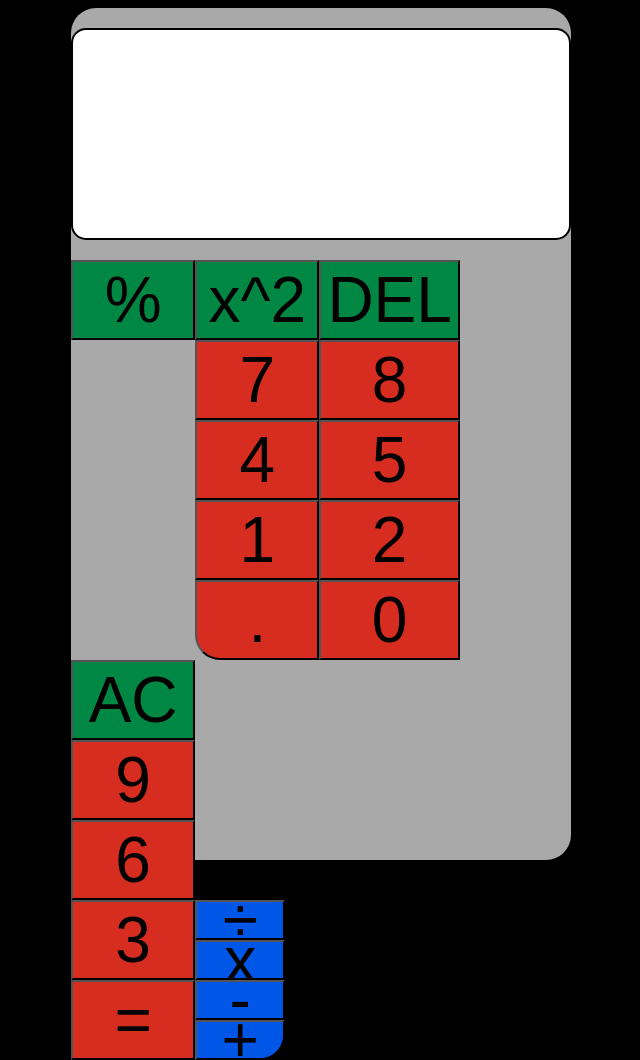
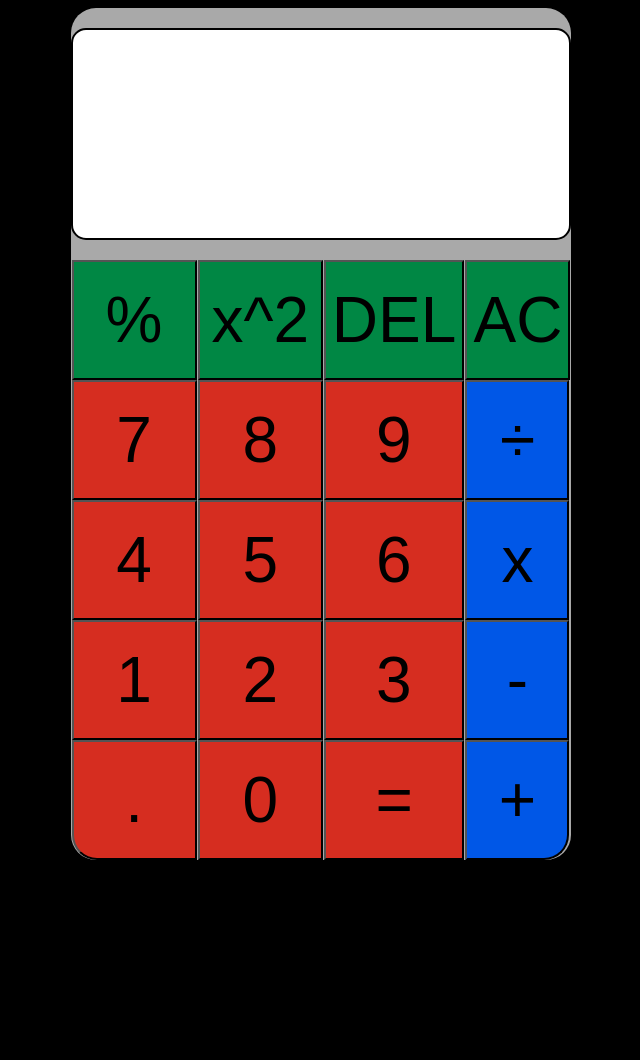
Before and after one commit to Michael-D-Santos/calculator, a plain HTML site: page index.html in a window 1280 px wide. Shown: the whole page, without its empty margins (319-959 px from the left). After the commit the page ends 868 px from the top, so only its background shows below. Drawn offline with Linux system fonts and the light colour scheme.

Commit message:
Finished conversion from CSS Grid to Flexbox

```diff
--- a/index.html
+++ b/index.html
@@ -10,31 +10,29 @@
 <body>
   <div class="calculator">
     <div class="screen"><p></p></div>
-    <div class="col number">
+    <div class="col number one">
       <button class="button percent">%</button>
-    </div>
-    <div class="col number">
-      <button class="button square">x^2</button>
       <button class="button digit">7</button>
       <button class="button digit">4</button>
       <button class="button digit">1</button>
       <button class="button point digit">.</button>
     </div>
-    <div class="col number">
-      <button class="button delete">DEL</button>
+    <div class="col number two">
+      <button class="button square">x^2</button>
       <button class="button digit">8</button>
       <button class="button digit">5</button>
       <button class="button digit">2</button>
       <button class="button zero digit">0</button>
     </div>
-    <div class="col number">
-      <button class="button all-clear">AC</button>
-      <button class="button digit">9</button>
-      <button class="button digit">6</button>
-      <button class="button digit">3</button>
+    <div class="col number three">
+      <button class="button delete">DEL</button>
+      <button class="button digit nine">9</button>
+      <button class="button digit six">6</button>
+      <button class="button digit three">3</button>
       <button class="button equals">=</button>
     </div>
-    <div class="col operations">
+    <div class="col number four">
+      <button class="button all-clear">AC</button>
       <button class="button operation divide">÷</button>
       <button class="button operation multiply">x</button>
       <button class="button operation subtract">-</button>
--- a/style.css
+++ b/style.css
@@ -16,6 +16,7 @@ body {
   min-height: 852px;
   max-height: 852px;
   margin: auto;
+  justify-content: space-around;
   border-radius: 25px;
 }
 
@@ -36,7 +37,7 @@ body {
   margin-bottom: 20px;
 }
 
-.screen>p {
+.screen > p {
   display: inline-block;
 }
 
@@ -46,12 +47,14 @@ body {
   font-size: 64px;
   justify-content: center;
   align-items: center;
+  min-width: 125px;
 }
 
 .button {
   display: flex;
   flex: 1;
   max-width: 100%;
+  min-height: 20%;
   overflow: auto;
 }
 
@@ -65,21 +68,8 @@ button {
   border-radius: 0px 0px 25px 0px;
 }
 
-
 .point {
   border-radius: 0px 0px 0px 25px;
-}
-
-.add,
-.subtract,
-.divide,
-.multiply {
-  background-color: #0057e7;
-  font-size: 64px;
-  min-width: 90px;
-  max-height: 40px;
-  justify-content: center;
-  align-items: center;
 }
 
 .percent,
@@ -89,7 +79,7 @@ button {
   background-color: #008744;
   font-size: 64px;
   justify-content: center;
-  min-width: 124.2px;
+  align-items: center;
   flex: 1;
 }
 
@@ -98,6 +88,7 @@ button {
   background-color: #d62d20;
   font-size: 64px;
   justify-content: center;
+  align-items: center;
 }
 
 .operation,
@@ -110,13 +101,34 @@ button {
   color: black;
 }
 
-
-
 .operations {
   align-self: flex-end;
-
 }
 
-.col {
-  max-width: 200px;
+.col  {
+  max-height: 100%;
+  min-height: 600px;
 }
+
+.col.number.one {
+  min-width: 100px;
+}
+
+.add,
+.subtract,
+.divide,
+.multiply {
+  background-color: #0057e7;
+  font-size: 64px;
+  min-width: 104px;
+  max-width: 170px;
+  max-height: 100px;
+  justify-content: center;
+  align-items: center;
+}
+
+.nine,
+.six,
+.three {
+  min-width: 140px;
+}
```
